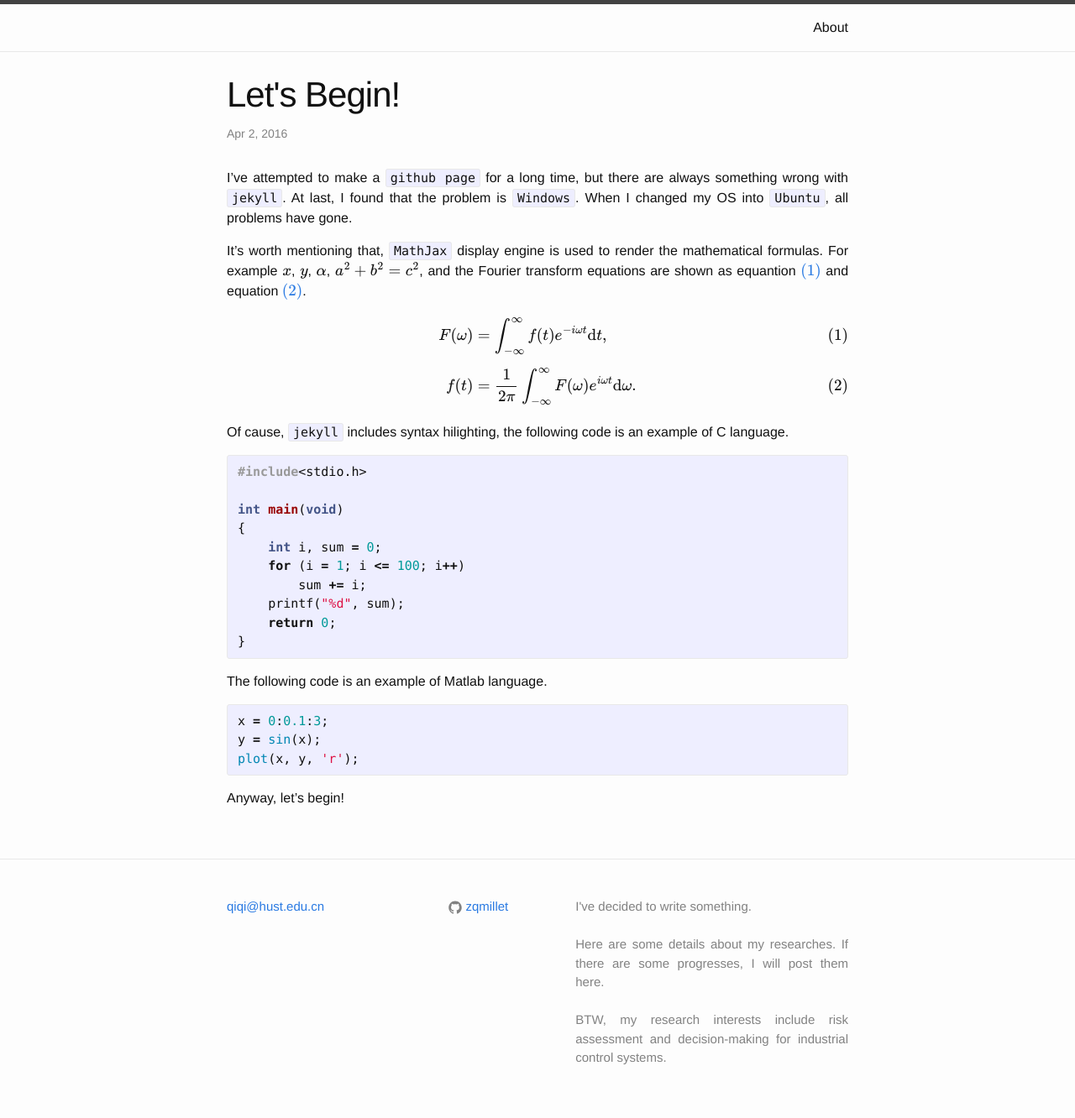
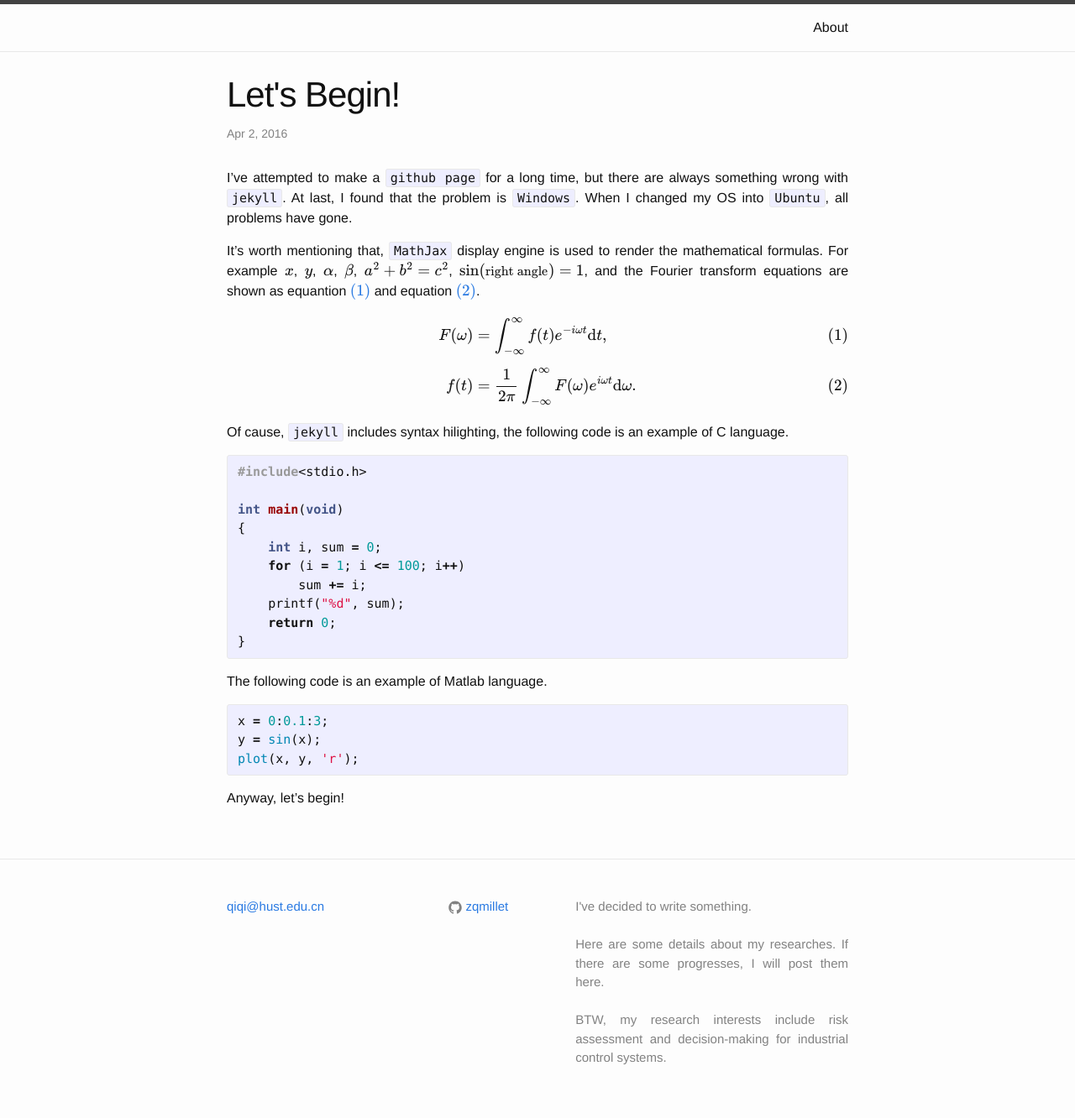
Before and after one commit to zqmillet/zqmillet.github.io, a Jekyll site: the page built from _posts/2016-04-02-Let's-Begin.markdown, in a window 1280 px wide. Shown: the whole page at 84% size. Built offline with Jekyll 4.4.1, drawn with Linux system fonts in a browser that asks for light colours; formulas are drawn with MathJax 3.

Commit message:
Let's Begin

```diff
--- a/_posts/2016-04-02-Let's-Begin.markdown
+++ b/_posts/2016-04-02-Let's-Begin.markdown
@@ -6,7 +6,7 @@
 ---
 I've attempted to make a `github page` for a long time, but there are always something wrong with `jekyll`. At last, I found that the problem is `Windows`. When I changed my OS into `Ubuntu`, all problems have gone.
 
-It's worth mentioning that, `MathJax` display engine is used to render the mathematical formulas. For example \\(x\\), \\(y\\), \\(\alpha\\), \\(a^2 + b^2 = c^2\\), and the Fourier transform equations are shown as equantion \eqref{eqn:Fourier Transform} and equation \eqref{eqn:Inverse Fourier Transform}.
+It's worth mentioning that, `MathJax` display engine is used to render the mathematical formulas. For example \\(x\\), \\(y\\), \\(\alpha\\), \\(\beta\\), \\(a^2 + b^2 = c^2\\), \\(\sin(\style{font-family:inherit;}{\text{right angle}}) = 1\\), and the Fourier transform equations are shown as equantion \eqref{eqn:Fourier Transform} and equation \eqref{eqn:Inverse Fourier Transform}.
 \begin{align}
     \label{eqn:Fourier Transform}
     F(\omega) &= \int_{-\infty}^{\infty}f(t)e^{-i\omega t}\mathrm{d}t \text{,}\\\\[5pt]
```
Also changed, not shown: 1 other file.
